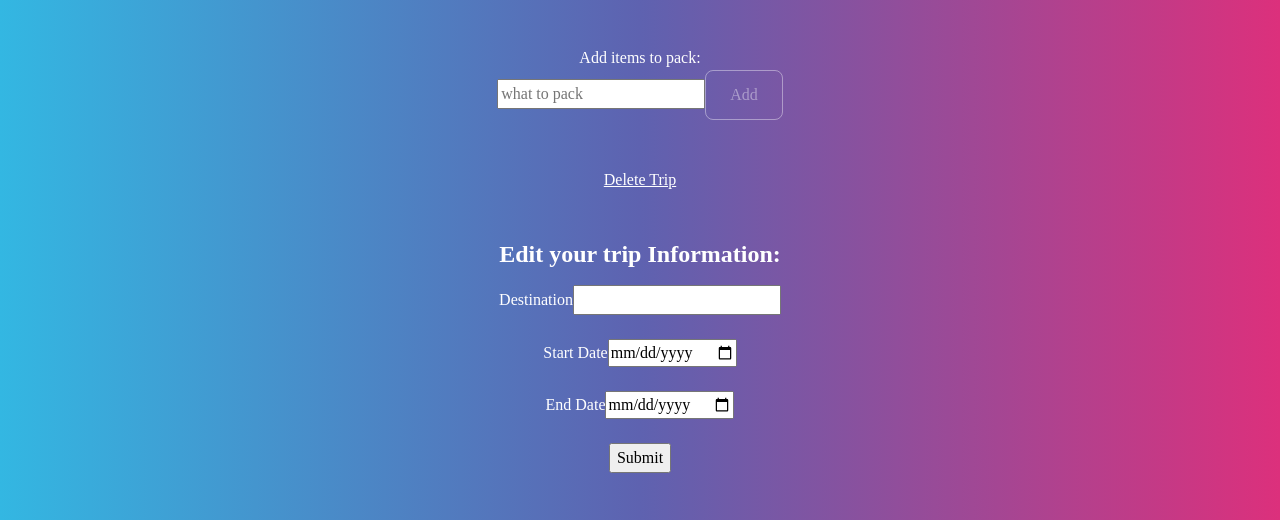
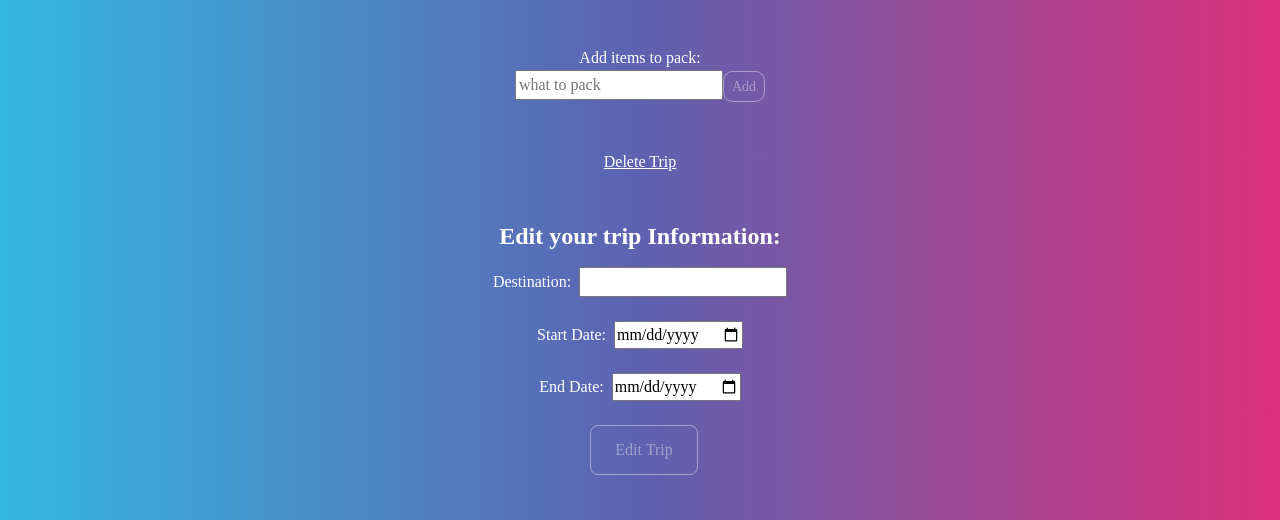
Before and after one commit to jesspesale/travel-planner-frontend, a React (Create React App) app: page /trips/1/edit in a window 1280 px wide. Shown: the part 352-872 px from the top of the page. Built offline with nearby package versions, Linux system fonts and the light colour scheme; no server answers.

Commit message:
finished styling buttons and cleaned up some code

```diff
--- a/src/App.css
+++ b/src/App.css
@@ -48,12 +48,3 @@
   font-size: 20px;
   color: #B0B0B0;
 }
-
-.deleteButton {
-  border-radius: 12px;
-}
-
-.addButton {
-  font-size: x-small;
-  border-radius: 10px;
-}
--- a/src/componenets/PackingItemForm.js
+++ b/src/componenets/PackingItemForm.js
@@ -31,8 +31,7 @@ class PackingItemForm extends React.Component {
                 <form onSubmit={this.handleSubmit}>
                     <label></label>
                     <input type="text" name="item" value={this.state.item} placeholder="what to pack" onChange={this.handleChange} ></input>
-                    {/* <input type="submit" /> */}
-                    <Button className="addButton" type="submit" variant="outline-secondary">Add</Button>
+                    <Button className="addButton" type="submit" size="sm" variant="outline-secondary">Add</Button>
                 </form>
             </div>
         )
--- a/src/componenets/PackingItems.js
+++ b/src/componenets/PackingItems.js
@@ -1,6 +1,7 @@
 import React from "react";
 import {connect} from "react-redux"
 import {deleteItem} from "../actions/deleteItem"
+import { Button } from 'react-bootstrap';
 
 // functional component can receive information from props from PackingContainer
 const PackingItems = (props) => {
@@ -13,7 +14,7 @@ const PackingItems = (props) => {
         <div>
             {props.packing_items && props.packing_items.map(item =>
                     <li className="answer" key={item.id}>{item.item}
-                    <button className="deleteButton" onClick={() => handleDelete(item)} style={{ marginLeft: '.5rem'} } >x</button>
+                    <Button style={{ marginLeft: '.5rem'}} size="sm" onClick={() => handleDelete(item)} type="submit" variant="outline-secondary">x</Button>
                     </li>
                 )}
         </div>
--- a/src/componenets/TripEdit.js
+++ b/src/componenets/TripEdit.js
@@ -1,6 +1,7 @@
 import React from "react";
 import {connect} from "react-redux"
 import {editTrip} from "../actions/editTrip";
+import { Button } from 'react-bootstrap';
 
 // class comp. has local state to hold form values
 class TripEdit extends React.Component {
@@ -34,19 +35,19 @@ class TripEdit extends React.Component {
         return (
             <div>
                 <form onSubmit={this.handleSubmit}>
-                    <label>Destination </label>
-                    <input type="text" value={this.state.destination} name="destination" onChange={this.handleChange} />
+                    <label>Destination: </label>
+                    <input style={{ marginLeft: '.5rem'}} type="text" value={this.state.destination} name="destination" onChange={this.handleChange} />
                     <br/>
                     <br/>
-                    <label>Start Date </label>
-                    <input type="date" value={this.state.start_date} name="start_date" onChange={this.handleChange} />
+                    <label>Start Date: </label>
+                    <input style={{ marginLeft: '.5rem'}} type="date" value={this.state.start_date} name="start_date" onChange={this.handleChange} />
                     <br />
                     <br/>
-                    <label>End Date</label>
-                    <input type="date" value={this.state.end_date} name="end_date" onChange={this.handleChange} />
+                    <label>End Date: </label>
+                    <input style={{ marginLeft: '.5rem'}} type="date" value={this.state.end_date} name="end_date" onChange={this.handleChange} />
                     <br/>
                     <br/>
-                    <input type="submit" />
+                    <Button type="submit" style={{ marginLeft: '.5rem'}} size="md" variant="outline-secondary">Edit Trip</Button>
                 </form>
             </div>
         )
--- a/src/componenets/Trips.js
+++ b/src/componenets/Trips.js
@@ -2,10 +2,10 @@ import React from "react";
 import {Link} from 'react-router-dom'
 import { connect } from "react-redux";
 import { deleteTrip } from "../actions/deleteTrip";
+import { Button } from 'react-bootstrap';
 
 // functional component bc just showing a list of trips
 // just returns JSX
-
 const Trips = (props) => {
 
     const handleDelete = (tripId) => {
@@ -15,11 +15,11 @@ const Trips = (props) => {
   return (
     <div>
         <br/>
-      <h3>All your upcoming trips:</h3>
+      <h3 className="title" >All your upcoming trips:</h3>
       {props.trips.map(trip =>
         <li key={trip.id}>
           <Link to={`/trips/${trip.id}`}>{trip.destination}</Link>
-          <button onClick={() => handleDelete(trip.id)} style={{ marginLeft: '.5rem'} } >X </button>
+          <Button onClick={() => handleDelete(trip.id)} style={{ marginLeft: '.5rem'}} size="sm" variant="outline-secondary">Delete</Button>
         </li> )}
     </div>
   )
```
